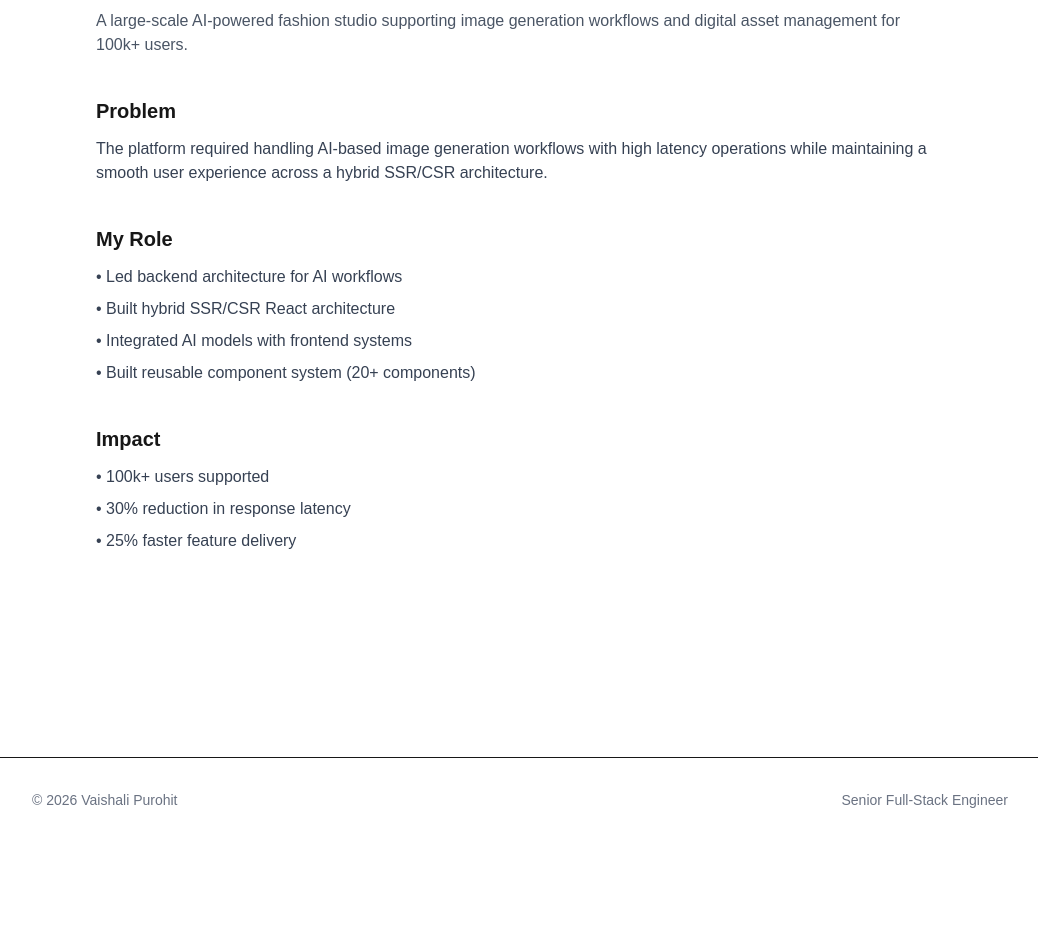
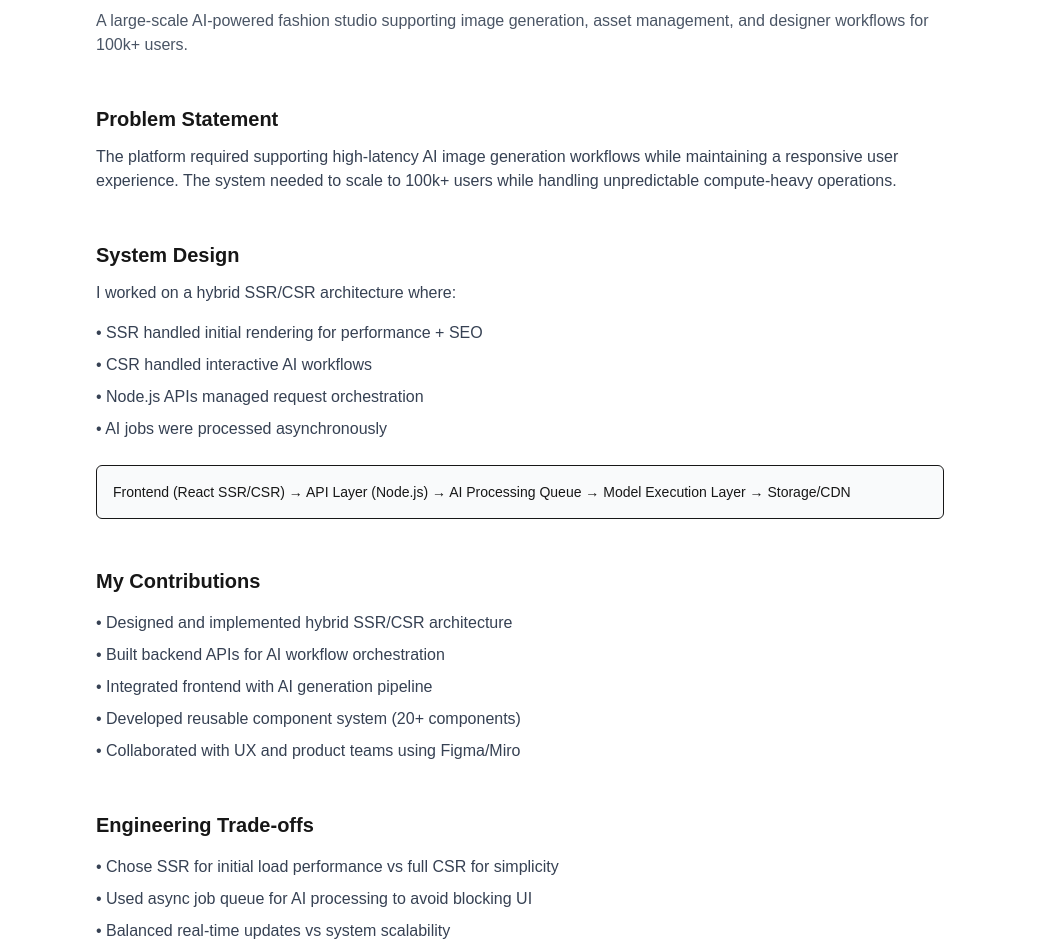
Before and after one commit to vaishali-purohit/vaishali-portfolio, a Next.js app: page /projects/modelia in a window 1280 px wide. Shown: the part 180-1132 px from the top of the page, without its empty margins (120-1158 px from the left). Before the commit the page ends 1022 px from the top, so only its background shows below. Built offline with nearby package versions, Linux system fonts and the light colour scheme.

Commit message:
Add engineering highlights to hero section for stronger recruiter impact

```diff
--- a/src/app/projects/modelia/page.tsx
+++ b/src/app/projects/modelia/page.tsx
@@ -4,35 +4,79 @@ export default function ModeliaCaseStudy() {
       <h1 className="text-3xl font-semibold">AI Fashion Platform (Modelia)</h1>
 
       <p className="mt-4 text-gray-600">
-        A large-scale AI-powered fashion studio supporting image generation
-        workflows and digital asset management for 100k+ users.
+        A large-scale AI-powered fashion studio supporting image generation,
+        asset management, and designer workflows for 100k+ users.
       </p>
 
-      <section className="mt-10">
-        <h2 className="text-xl font-semibold">Problem</h2>
+      {/* PROBLEM */}
+      <section className="mt-12">
+        <h2 className="text-xl font-semibold">Problem Statement</h2>
         <p className="mt-3 text-gray-700">
-          The platform required handling AI-based image generation workflows
-          with high latency operations while maintaining a smooth user
-          experience across a hybrid SSR/CSR architecture.
+          The platform required supporting high-latency AI image generation
+          workflows while maintaining a responsive user experience. The system
+          needed to scale to 100k+ users while handling unpredictable
+          compute-heavy operations.
         </p>
       </section>
 
-      <section className="mt-10">
-        <h2 className="text-xl font-semibold">My Role</h2>
-        <ul className="mt-3 space-y-2 text-gray-700">
-          <li>• Led backend architecture for AI workflows</li>
-          <li>• Built hybrid SSR/CSR React architecture</li>
-          <li>• Integrated AI models with frontend systems</li>
-          <li>• Built reusable component system (20+ components)</li>
+      {/* SYSTEM DESIGN */}
+      <section className="mt-12">
+        <h2 className="text-xl font-semibold">System Design</h2>
+        <p className="mt-3 text-gray-700">
+          I worked on a hybrid SSR/CSR architecture where:
+        </p>
+
+        <ul className="mt-4 space-y-2 text-gray-700">
+          <li>• SSR handled initial rendering for performance + SEO</li>
+          <li>• CSR handled interactive AI workflows</li>
+          <li>• Node.js APIs managed request orchestration</li>
+          <li>• AI jobs were processed asynchronously</li>
+        </ul>
+
+        <div className="mt-6 p-4 border rounded-md bg-gray-50 text-sm">
+          Frontend (React SSR/CSR)
+          {" → "} API Layer (Node.js)
+          {" → "} AI Processing Queue
+          {" → "} Model Execution Layer
+          {" → "} Storage/CDN
+        </div>
+      </section>
+
+      {/* CONTRIBUTION */}
+      <section className="mt-12">
+        <h2 className="text-xl font-semibold">My Contributions</h2>
+
+        <ul className="mt-4 space-y-2 text-gray-700">
+          <li>• Designed and implemented hybrid SSR/CSR architecture</li>
+          <li>• Built backend APIs for AI workflow orchestration</li>
+          <li>• Integrated frontend with AI generation pipeline</li>
+          <li>• Developed reusable component system (20+ components)</li>
+          <li>• Collaborated with UX and product teams using Figma/Miro</li>
         </ul>
       </section>
 
-      <section className="mt-10">
+      {/* TRADEOFFS */}
+      <section className="mt-12">
+        <h2 className="text-xl font-semibold">Engineering Trade-offs</h2>
+
+        <ul className="mt-4 space-y-2 text-gray-700">
+          <li>
+            • Chose SSR for initial load performance vs full CSR for simplicity
+          </li>
+          <li>• Used async job queue for AI processing to avoid blocking UI</li>
+          <li>• Balanced real-time updates vs system scalability</li>
+        </ul>
+      </section>
+
+      {/* IMPACT */}
+      <section className="mt-12">
         <h2 className="text-xl font-semibold">Impact</h2>
-        <ul className="mt-3 space-y-2 text-gray-700">
-          <li>• 100k+ users supported</li>
-          <li>• 30% reduction in response latency</li>
-          <li>• 25% faster feature delivery</li>
+
+        <ul className="mt-4 space-y-2 text-gray-700">
+          <li>• Supported 100k+ active users</li>
+          <li>• Reduced response latency by 30%</li>
+          <li>• Improved data loading performance by 25%</li>
+          <li>• Reduced feature delivery time by 25%</li>
         </ul>
       </section>
     </div>
--- a/src/components/sections/Hero.tsx
+++ b/src/components/sections/Hero.tsx
@@ -15,19 +15,22 @@ export default function Hero() {
         high-growth startups.
       </p>
 
-      <div className="mt-8 flex flex-wrap gap-3 text-sm">
-        <span className="px-3 py-1 border rounded-full">AI Platforms</span>
-        <span className="px-3 py-1 border rounded-full">100k+ Users</span>
-        <span className="px-3 py-1 border rounded-full">React / Node.js</span>
-        <span className="px-3 py-1 border rounded-full">System Design</span>
+      {/* NEW SECTION */}
+      <div className="mt-10 grid grid-cols-1 md:grid-cols-2 gap-3 text-sm text-gray-700">
+        <div>✔ AI-powered production systems (100k+ users)</div>
+        <div>✔ 30% performance improvement in live systems</div>
+        <div>✔ SSR / CSR hybrid architecture design</div>
+        <div>✔ 30+ reusable component systems built</div>
+        <div>✔ Backend + frontend system ownership</div>
+        <div>✔ Mentored engineers & led architecture decisions</div>
       </div>
 
       <div className="mt-10 flex gap-4">
         <a
-          href="/projects"
+          href="/projects/modelia"
           className="px-6 py-2 bg-black text-white rounded-md"
         >
-          View Case Studies
+          View Case Study
         </a>
 
         <a href="/resume" className="px-6 py-2 border rounded-md">
```
